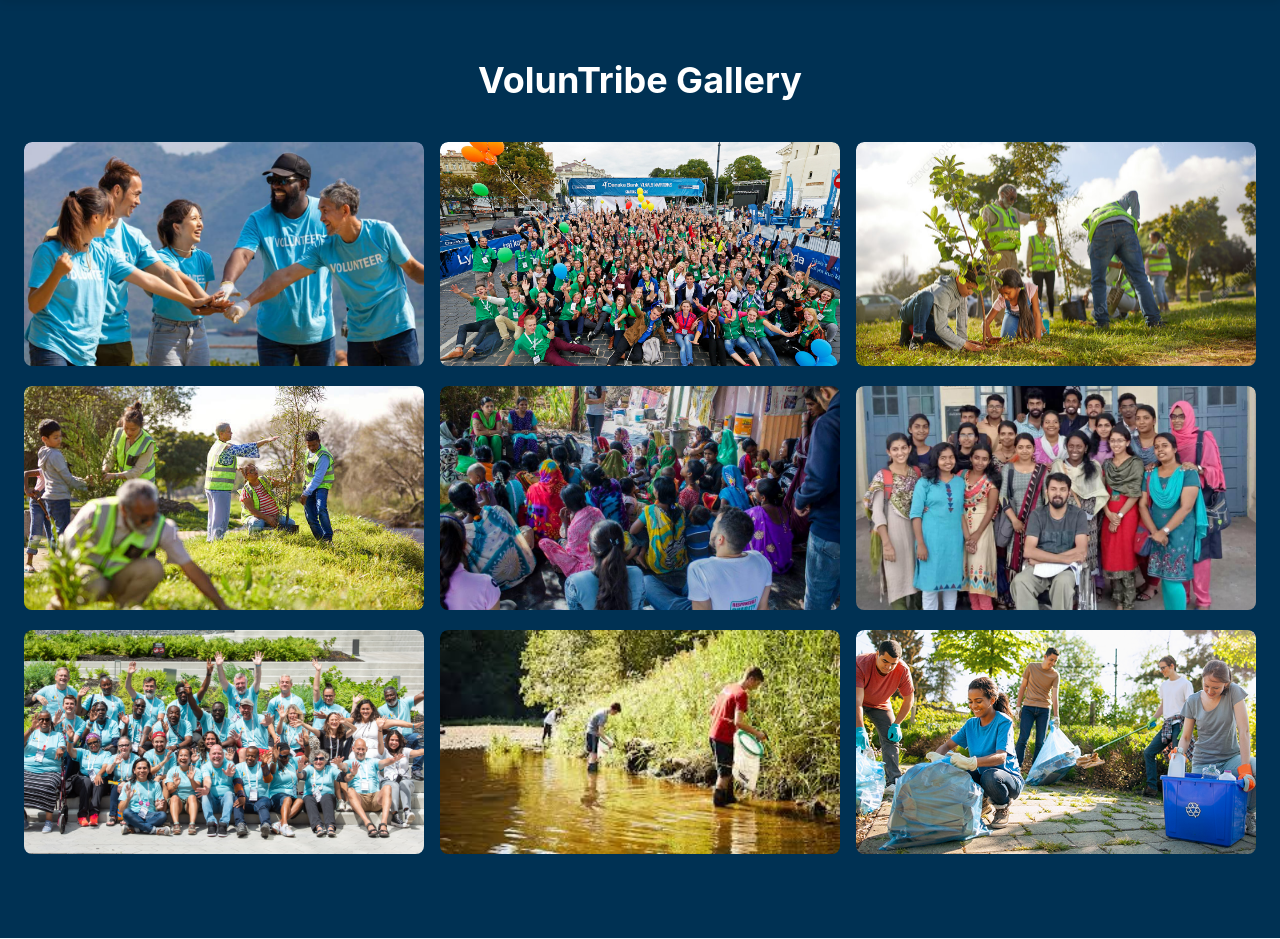
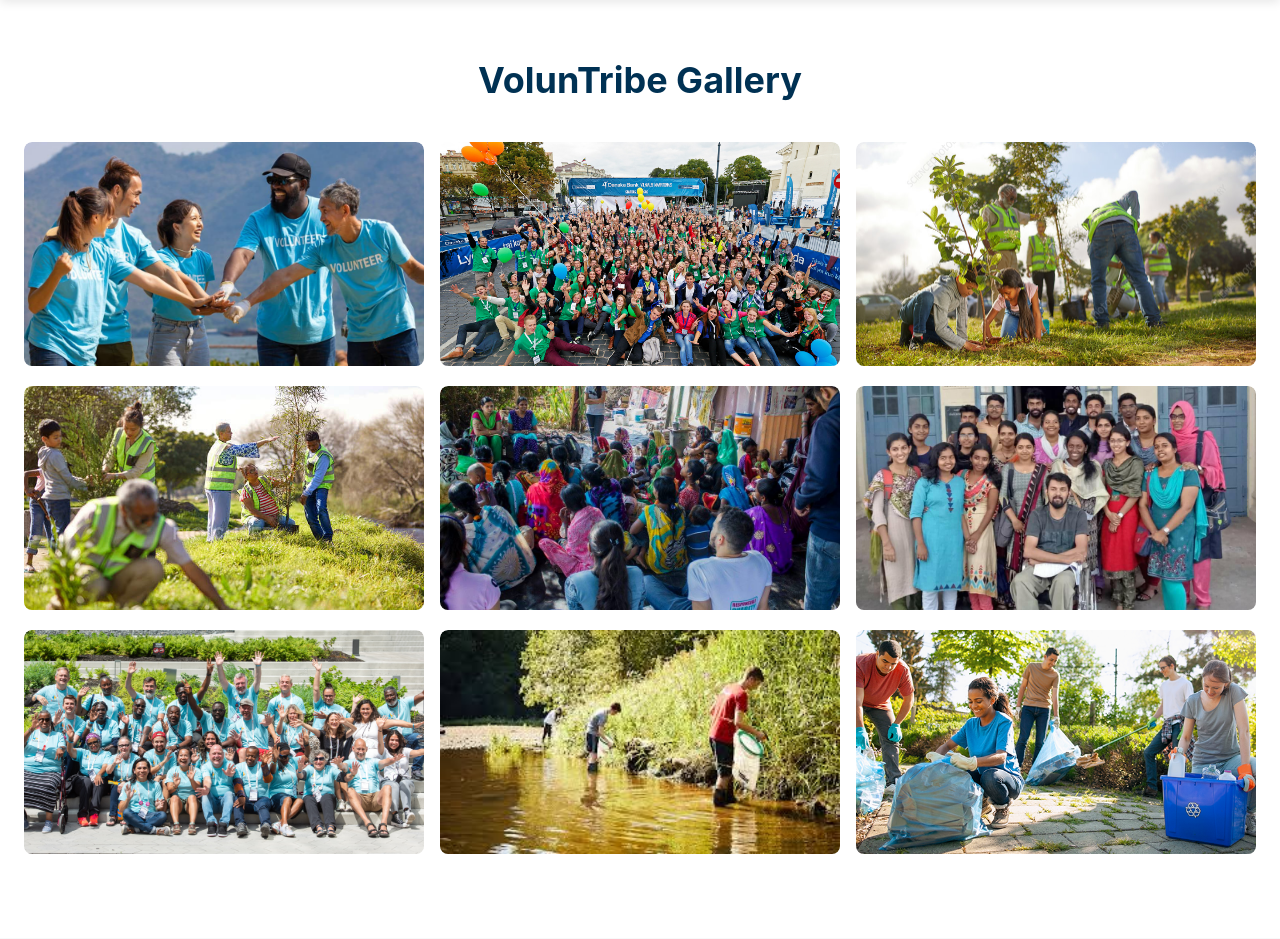
Before and after one commit to harshitcodex0/volunteering_website, a PHP site: page /gallery.php in a window 1280 px wide. Shown: the part 70-1009 px from the top of the page. Run offline with PHP 8.4, Linux system fonts and the light colour scheme.

Commit message:
Minor change

```diff
--- a/contact.php
+++ b/contact.php
@@ -12,9 +12,9 @@
     <meta name="viewport" content="width=device-width, initial-scale=1.0">
     <title>Navigation with Profile Dropdown</title>
     <link href='https://unpkg.com/boxicons@2.1.4/css/boxicons.min.css' rel='stylesheet'>
+    <link rel="stylesheet" href="css\contact.css">
     <link rel="stylesheet" href="css\about.css">
-    <link rel="stylesheet" href="css\contact.css">
-    <!-- <link rel="stylesheet" href="css\style.css"> -->
+    <link rel="stylesheet" href="css\style.css">
     <style>
 
     </style>
--- a/css/style.css
+++ b/css/style.css
@@ -7,7 +7,7 @@
 body {
   font-family: -apple-system, BlinkMacSystemFont, "Segoe UI", Roboto, Oxygen,
     Ubuntu, Cantarell, sans-serif;
-  background: #003153;
+  background: #ffffff;
   min-height: 100vh;
   min-width: 390px;
   overflow-x: auto;
--- a/gallery.php
+++ b/gallery.php
@@ -35,7 +35,7 @@
     font-weight: 700;
     text-align: center;
     margin-bottom: 2.5rem;
-    color: #ffffffff;
+    color: #003153;
 }
 
 /* Gallery Grid Container */
--- a/index.php
+++ b/index.php
@@ -26,9 +26,9 @@
 body {
   font-family: -apple-system, BlinkMacSystemFont, "Segoe UI", Roboto, Oxygen,
     Ubuntu, Cantarell, sans-serif;
-  background: #003153;
+  background: #ffffffff;
   min-height: 100vh;
-  padding-top: 80px;
+  padding-top: 70px;
 }
 
 .header {
```
